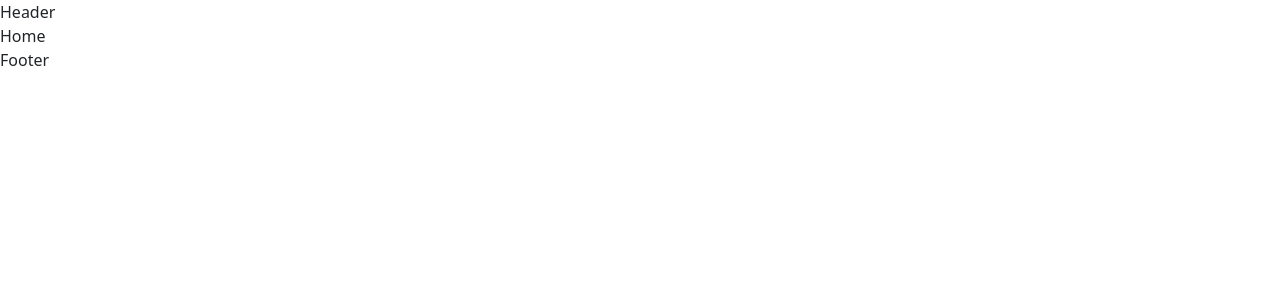
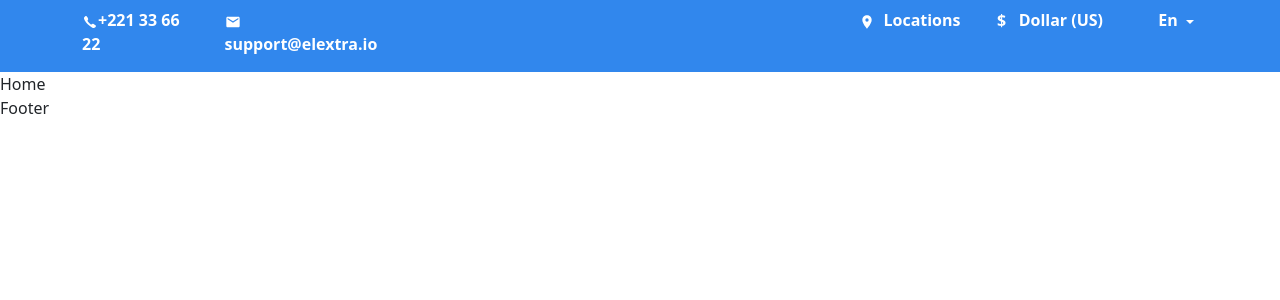
Before and after one commit to melath2020/lilac-ecom, a React (Create React App) app: page / in a window 1280 px wide. Shown: the top 300 px of the page. Built offline with nearby package versions, Linux system fonts and the light colour scheme.

Commit message:
update-first-head

```diff
--- a/public/index.html
+++ b/public/index.html
@@ -16,7 +16,7 @@
     <link href="https://cdn.jsdelivr.net/npm/bootstrap@5.3.0/dist/css/bootstrap.min.css" rel="stylesheet" integrity="sha384-9ndCyUaIbzAi2FUVXJi0CjmCapSmO7SnpJef0486qhLnuZ2cdeRhO02iuK6FUUVM" crossorigin="anonymous">
     <link rel="manifest" href="%PUBLIC_URL%/manifest.json" />
 
-    <title>React Redux App</title>
+    <title>lilac-ecom</title>
   </head>
   <body>
     <noscript>You need to enable JavaScript to run this app.</noscript>
--- a/src/App.css
+++ b/src/App.css
@@ -10,3 +10,16 @@ a{
   text-decoration: none;
   display: inline-block;
 }
+:root{
+  --color-3187ED:#3187ED;
+}
+
+/* header */
+
+.header-top-strip{
+  background-color: var(--color-3187ED);
+  font-weight: 600;
+  font-size: 16px;
+  line-height: 24px;
+
+}
--- a/src/components/Header.jsx
+++ b/src/components/Header.jsx
@@ -1,9 +1,63 @@
-import React from 'react'
-
+import React from "react";
+import { NavLink, Link } from "react-router-dom";
+import { IoIosCall, IoMdArrowDropdown } from "react-icons/io";
+import { MdEmail, MdLocationOn } from "react-icons/md";
+import { FaLocationDot } from "react-icons/fa";
 const Header = () => {
   return (
-    <div>Header</div>
-  )
-}
+    <>
+      <header className="header-top-strip pt-2">
+        <div className="container">
+          <div className="row text-white main-row">
+            <div className="col-6">
+              <div className="row">
+                <div className="col-3">
+                  <p>
+                    <IoIosCall />
+                    +221 33 66 22
+                  </p>
+                </div>
+                <div className="col-4">
+                  <p>
+                    <MdEmail /> support@elextra.io
+                  </p>
+                </div>
+              </div>
+            </div>
+            <div className="col-6 text-end">
+              <div className="row text-end">
+                <div className="col-7 ">
+                  <p>
+                    <MdLocationOn />
+                    &nbsp;  Locations
+                  </p>
+                </div>
+                <div className="col-3">
+                  <p className="text-end">$ &nbsp; Dollar (US)</p>
+                </div>
+                <div className="col-2">
+                  <p>
+                    En&nbsp;
+                    <IoMdArrowDropdown />
+                  </p>
+                </div>
+              </div>
+            </div>
+          </div>
+        </div>
+      </header>
 
-export default Header
+      <header className="header-upper">
+        <div className="container">
+          <div className="row">
+
+          </div>
+        </div>
+      </header>
+
+
+    </>
+  );
+};
+
+export default Header;
```
